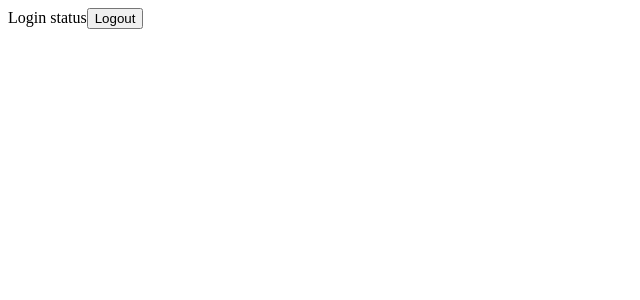
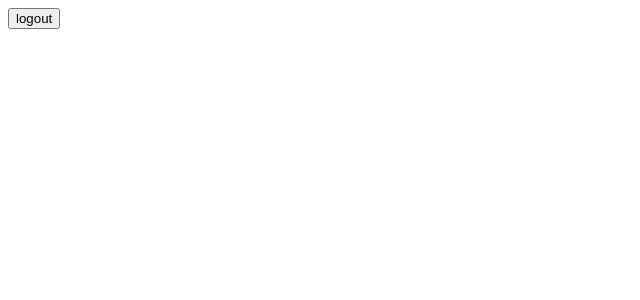
Before and after one commit to sovon-halder/learn-react, a React (Vite) app: page / in a window 1280 px wide. Shown: the top 300 px of the page, without its empty margins (0-640 px from the left). Built offline with nearby package versions, Linux system fonts and the light colour scheme.

Commit message:
switch-case

```diff
--- a/src/App.jsx
+++ b/src/App.jsx
@@ -5,22 +5,23 @@ import Hero from './component/Hero';
 import Contact from './component/Contact';
 import Footer from './component/Footer';
 
-const loginbutton=(status)=>{
-  if(status){
-    return <button>Login</button>
-  }else{
-    return <button>Logout</button>
-  }
-}
+
 
 const App = () => {
 
-return(
-  <div>
-    <h1a> Login status</h1a>
-    {loginbutton(false)}
-  </div>
-)
+  const loginbutton= false;
+switch(loginbutton){
+
+    case true:
+        return <button>login</button>
+
+    case false:
+      return <button>logout</button>
+
+      default:
+        return null
+}
+
 
     };
 
```
